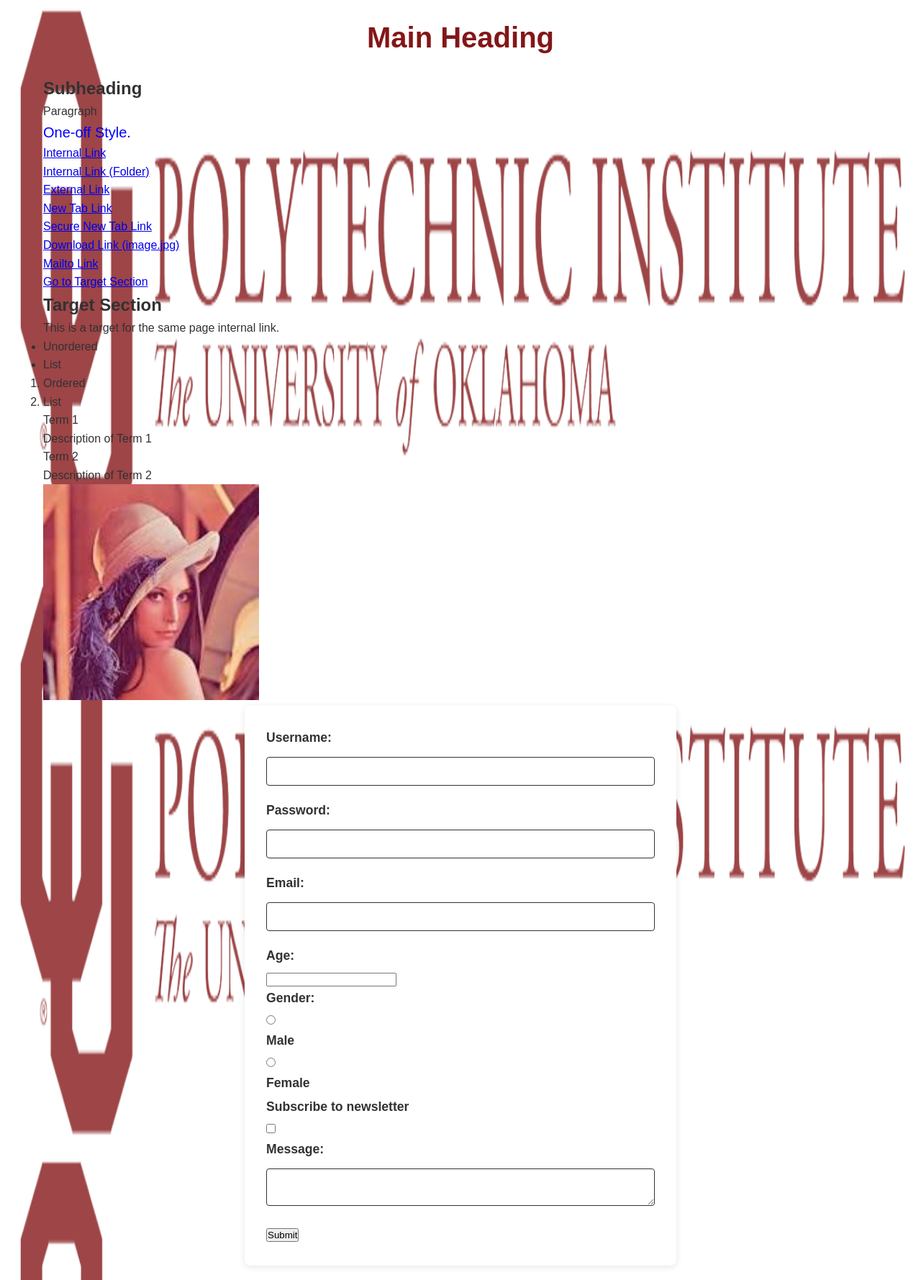
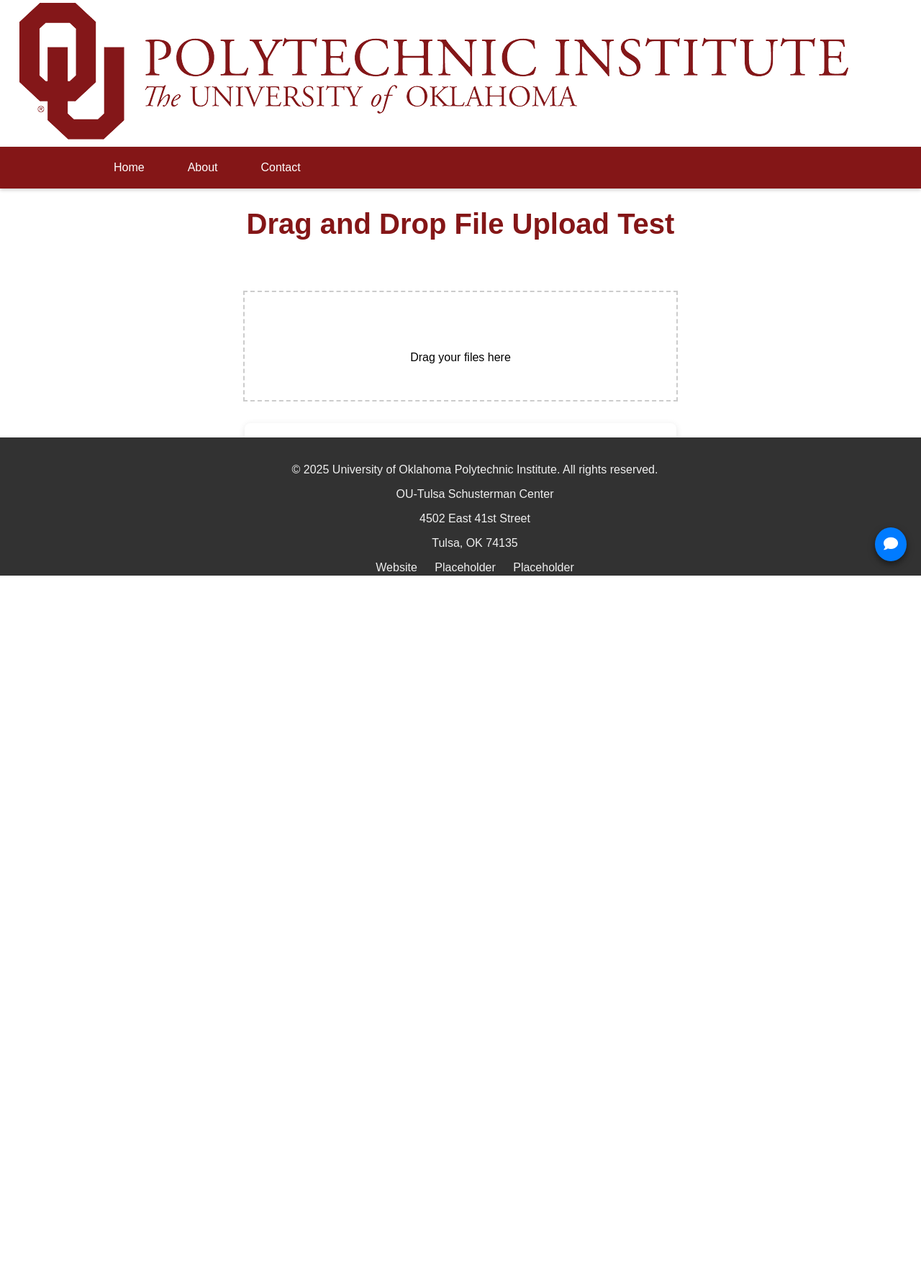
Before and after one commit to usernamesarehardman/web_application, a Flask app: page / in a window 1280 px wide. Shown: the whole page at 72% size. After the commit the page ends 800 px from the top, so only its background shows below. Run offline with Flask 3, Linux system fonts and the light colour scheme.

Commit message:
Massive update, proof of concept complete

```diff
--- a/app.py
+++ b/app.py
@@ -1,10 +1,39 @@
-from flask import Flask, render_template
+import os
+from flask import Flask, request, render_template
 
-app = Flask(__name__)
+# Initialize the Flask app
+app = Flask(__name__,
+            static_folder='static',
+            template_folder='templates')
+
+# Configure upload folder
+app.config['UPLOAD_FOLDER'] = 'uploads'
 
 @app.route('/')
 def home():
     return render_template('index.html')
 
+@app.route('/uploads', methods=['POST'])
+def upload_file():
+    # Check if a file was sent with the request
+    if 'file' not in request.files:
+        return 'No file part', 400
+
+    file = request.files['file']
+    # Check if the file has a name
+    if file.filename == '':
+        return 'No selected file', 400
+
+    # Define the upload path and save the file
+    upload_path = os.path.join(app.config['UPLOAD_FOLDER'], file.filename)
+
+    # Ensure the uploads directory exists
+    if not os.path.exists(app.config['UPLOAD_FOLDER']):
+        os.makedirs(app.config['UPLOAD_FOLDER'])
+
+    # Save the file
+    file.save(upload_path)
+    return 'File uploaded successfully!'
+
 if __name__ == '__main__':
     app.run(debug=True)
--- a/static/css/style.css
+++ b/static/css/style.css
@@ -1,67 +1,131 @@
-/*
-!!!OU Official Colors!!!
-Primary: Oklahoma Crimson - #841617
-Neutrals: Black - #000000, Dark Gray - #323232, Light Gray - #f0f0f0, White - #ffffff
-Accents: Dark Crimson - #4e0002, Sky - #bcdceb, Leaf - #8ca57d, Stone - #beb4a5
-*/
+/* OU Official Colors */
+/* Primary: Oklahoma Crimson - #841617 */
+/* Neutrals: Black - #000000, Dark Gray - #323232, Light Gray - #f0f0f0, White - #ffffff */
+/* Accents: Dark Crimson - #4e0002, Sky - #bcdceb, Leaf - #8ca57d, Stone - #beb4a5 */
 
-/* Reset some default styles */
-* {
+/* Global Body */
+html, body {
+    font-family: 'Arial', sans-serif;
+    background-color: #ffffff;
+    color: #000000;
     margin: 0;
     padding: 0;
-    box-sizing: border-box;
+    height: 100%;
+    display: flex;
+    flex-direction: column;
+    overflow-x: hidden;
 }
 
-/* Body styling */
-body {
-    font-family: 'Arial', sans-serif;
-    background-color: #f0f0f0; /* Light Gray */
-    color: #323232; /* Dark Gray */
-    line-height: 1.6;
-    padding: 20px;
-    max-width: 1200px;
-    margin: 0 auto;
-
-    /* Transparent PNG background */
-    background:
-        /* DIY opacity filter for logo using double gradient */
-        linear-gradient(rgb(255, 255, 255, 0.2), rgb(255, 255, 255, 0.2)),
-        url('backgrounds/OUPI logo.png');
-    background-size: 100% auto;
-    background-position: center center;
-    background-repeat: no-repeat;
-    background-attachment: fixed; /* Parallax effect */
-}
-
-/* Header */
 h1 {
     font-size: 2.5em;
-    color: #841617; /* Oklahoma Crimson */
+    color: #841617;
     text-align: center;
     margin-bottom: 20px;
 }
 
-/* Form container */
+/* Logo */
+.logo-container {
+    padding: 25px;
+}
+
+.logo-container img {
+    height: 50px;
+}
+
+/* Navbar */
+.navbar {
+    background-color: #841617;
+    padding: 10px 0;
+    width: 100%;
+    position: sticky;
+    top: 0;
+    z-index: 999;
+    box-shadow: 0 2px 5px rgba(0, 0, 0, 0.2);
+}
+
+.navbar ul {
+    list-style-type: none;
+    padding: 0;
+    margin: 0;
+    display: flex;
+    justify-content: center;
+}
+
+.navbar ul li {
+    margin: 0 15px;
+    padding: 0;
+}
+
+.navbar ul li a {
+    text-decoration: none;
+    color: #ffffff;
+    padding: 10px 15px;
+    display: block;
+}
+
+.navbar ul li a:hover {
+    background-color: #ffffff;
+    color: #841617;
+}
+
+@media (min-width: 1024px) {
+    .navbar ul {
+        justify-content: flex-start; /* Align the links to the left */
+        margin-left: 10%; /* Adds a gap from the left */
+    }
+}
+
+/* Main */
+main {
+    padding: 20px;
+    margin-left: 20% auto;
+    flex: 1;
+}
+
+/* Drop box */
+#drop-area {
+    width: 600px;
+    height: 150px;
+    border: 2px dashed #ccc;
+    text-align: center;
+    line-height: 150px;
+    margin: 50px auto;
+    cursor: pointer;
+    margin-left: auto;
+    margin-right: auto
+}
+
+#drop-area.dragging {
+    border-color: #000;
+}
+
+button {
+    display: block;
+    margin: 20px auto;
+}
+
+/* Forms */
 form {
-    background-color: #ffffff; /* White */
+    background-color: #ffffff;
     padding: 30px;
     border-radius: 8px;
     box-shadow: 0 2px 10px rgba(0, 0, 0, 0.1);
-    width: 100%;
-    max-width: 600px;
+    box-sizing: border-box;
+    width: 600px;
+    max-width: 100%;
     margin: 0 auto;
+    margin-left: auto;
+    margin-right: auto
 }
 
-/* Label styles */
 label {
     font-weight: bold;
     margin-bottom: 5px;
     display: block;
     font-size: 1.1em;
-    color: #323232; /* Dark Gray */
+    color: #f0f0f0;
 }
 
-/* Input and text area styling */
 input[type="text"],
 input[type="email"],
 input[type="password"],
@@ -70,26 +134,24 @@
     width: 100%;
     padding: 10px;
     margin: 8px 0 20px 0;
-    border: 1px solid #323232; /* Dark Gray */
+    border: 1px solid #323232;
     border-radius: 4px;
     font-size: 1em;
     transition: border-color 0.3s ease;
 }
 
-/* Focus effect for input fields */
 input[type="text"]:focus,
 input[type="email"]:focus,
 input[type="password"]:focus,
 textarea:focus,
 select:focus {
-    border-color: #841617; /* Oklahoma Crimson */
+    border-color: #841617;
     outline: none;
 }
 
-/* Submit button styling */
 input[type="submit"] {
-    background-color: #841617; /* Oklahoma Crimson */
-    color: #ffffff; /* White */
+    background-color: #841617;
+    color: #ffffff;
     border: none;
     padding: 10px 20px;
     font-size: 1.2em;
@@ -99,15 +161,167 @@
     transition: background-color 0.3s ease;
 }
 
-/* Submit button hover effect */
 input[type="submit"]:hover {
-    background-color: #4e0002; /* Dark Crimson */
+    background-color: #4e0002;
 }
 
-/* Checkbox and radio button styling */
 input[type="checkbox"],
 input[type="radio"] {
     margin-right: 10px;
+}
+
+/* Floating Contact Button (SMS Icon) */
+.floating-contact-button {
+    position: fixed;
+    bottom: 20px;
+    right: 20px;
+    background-color: #007bff;
+    border-radius: 50%;
+    padding: 12px;
+    color: #ffffff;
+    font-size: 20px;
+    cursor: pointer;
+    z-index: 9999;
+    box-shadow: 0 4px 10px rgba(0, 0, 0, 0.5);
+    transition: all 0.3s ease;
+}
+
+.floating-contact-button:hover {
+    background-color: #0056b3;
+}
+
+/* Floating Contact Form */
+.floating-contact-form {
+    position: fixed;
+    bottom: 80px;
+    right: 20px;
+    background-color: #1f1f1f;
+    border-radius: 10px;
+    padding: 20px;
+    width: 300px;
+    display: none; /* Initially hidden */
+    box-shadow: 0 4px 10px rgba(0, 0, 0, 0.5);
+    z-index: 9998;
+    transition: all 0.3s ease;
+}
+
+.floating-contact-form input,
+.floating-contact-form textarea,
+.floating-contact-form button {
+    width: 100%;
+    padding: 10px;
+    margin-bottom: 10px;
+    border-radius: 5px;
+    box-sizing: border-box;
+    background-color: #333;
+    color: #ffffff;
+}
+
+.floating-contact-form input,
+.floating-contact-form textarea {
+    margin-left: 0;
+    margin-right: 0;
+}
+
+.floating-contact-form button {
+    background-color: #007bff;
+    color: #ffffff;
+    font-size: 14px;
+    cursor: pointer;
+}
+
+.floating-contact-form button:hover {
+    background-color: #0056b3;
+}
+
+.floating-contact-form textarea {
+    height: 120px;
+    resize: none;
+}
+
+/* Floating Contact Button (SMS Icon) */
+.floating-contact-button {
+    position: fixed;
+    bottom: 20px;
+    right: 20px;
+    background-color: #007bff;
+    border-radius: 50%;
+    padding: 12px;
+    color: #ffffff;
+    font-size: 20px;
+    cursor: pointer;
+    z-index: 9999;
+    box-shadow: 0 4px 10px rgba(0, 0, 0, 0.5);
+    transition: all 0.3s ease;
+}
+
+.floating-contact-button:hover {
+    background-color: #0056b3;
+}
+
+/* Back to Top Button */
+.back-to-top {
+    position: fixed;
+    bottom: 90px;
+    left: 50%;
+    width: 50px;
+    height: 50px;
+    background-color: #ffffff;
+    border: 2px solid black;
+    border-radius: 50%;
+    display: flex;
+    justify-content: center;
+    align-items: center;
+    cursor: pointer;
+    box-shadow: 0 4px 6px rgba(0, 0, 0, 0.2);
+    transition: opacity 0.3s, transform 0.3s;
+    opacity: 0; /* Initially hidden */
+    visibility: hidden; /* Prevent interaction when hidden */
+}
+
+.back-to-top:hover {
+    transform: scale(1.1);
+    background-color: #0056b3;
+}
+
+.back-to-top.visible {
+    opacity: 1;
+    visibility: visible;
+}
+
+/* Footer */
+footer {
+    background-color: #323232;
+    color: #f0f0f0;
+    padding: 20px;
+    text-align: center;
+    width: 100%;
+    position: relative;
+    margin-top: auto;
+    bottom: 0;
+}
+
+.social-links a {
+    color: #f0f0f0;
+    margin: 0 10px;
+    text-decoration: none;
+    text-align: center;
+}
+
+.social-links a:hover {
+    color: #ffffff;
+}
+
+/* Icons are currently not used */
+footer .social-icons a {
+    margin: 0 15px;
+    font-size: 25px;
+    color: #f0f0f0;
+    transition: color 0.3s ease;
+}
+
+footer .social-icons a:hover {
+    color: #ffffff;
 }
 
 /* Responsive Design */
--- /dev/null
+++ b/static/js/script.js
@@ -0,0 +1,130 @@
+const dropArea = document.getElementById('drop-area');
+const fileInput = document.getElementById('file-input');
+const browseBtn = document.getElementById('browse-btn');
+const uploadBtn = document.getElementById('upload-btn');
+const fileNameDisplay = document.getElementById('file-name-display');
+const form = document.getElementById('upload-form');
+
+// Prevent default drag behaviors
+dropArea.addEventListener('dragover', (event) => {
+    event.preventDefault();
+    dropArea.classList.add('dragging');
+});
+
+dropArea.addEventListener('dragleave', () => {
+    dropArea.classList.remove('dragging');
+});
+
+dropArea.addEventListener('drop', (event) => {
+    event.preventDefault();
+    dropArea.classList.remove('dragging');
+    const files = event.dataTransfer.files;
+    if (files.length > 0) {
+        fileInput.files = files;
+        updateFileNameDisplay(files[0]);
+    }
+});
+
+// Open file dialog when clicking the Browse button
+browseBtn.addEventListener('click', () => {
+    fileInput.click();
+});
+
+// Set file input value when files are selected manually
+fileInput.addEventListener('change', () => {
+    if (fileInput.files.length > 0) {
+        updateFileNameDisplay(fileInput.files[0]);
+    }
+});
+
+// Update the file name display and enable the upload button
+function updateFileNameDisplay(file) {
+    fileNameDisplay.textContent = `Selected file: ${file.name}`;
+    uploadBtn.disabled = false;
+}
+
+// Optional: Add a submit handler if needed to show an upload confirmation
+form.addEventListener('submit', (event) => {
+    event.preventDefault();
+    const formData = new FormData(form);
+    fetch('/uploads', {
+        method: 'POST',
+        body: formData,
+    })
+    .then(response => response.text())
+    .then(message => alert(message))
+    .catch(error => console.error('Error:', error));
+});
+
+// Smooth Scrolling for navbar links
+document.querySelectorAll('nav a').forEach(anchor => {
+    anchor.addEventListener('click', function (e) {
+        const linkUrl = new URL(this.href, window.location.href); // Get absolute URL
+        const currentPageUrl = new URL(window.location.href); // Get current page URL
+
+        if (linkUrl.origin === currentPageUrl.origin && linkUrl.pathname === currentPageUrl.pathname && linkUrl.hash) {
+            e.preventDefault(); // Stop default link behavior
+
+            const section = document.querySelector(linkUrl.hash); // Select section
+            if (section) {
+                section.scrollIntoView({ behavior: 'smooth' }); // Smooth scroll
+            } else {
+                console.warn('Section not found for hash:', linkUrl.hash);
+            }
+        } else {
+            // Allow default behavior for different page links
+            console.log(`Navigating to different page: ${linkUrl.href}`);
+        }
+    });
+});
+
+// Back to Top Button Functionality
+const backToTopButton = document.getElementById('backToTop');
+
+window.addEventListener('scroll', () => {
+    if (window.scrollY > 300) {
+        backToTopButton.classList.add('visible');
+    } else {
+        backToTopButton.classList.remove('visible');
+    }
+});
+
+backToTopButton.addEventListener('click', () => {
+    window.scrollTo({ top: 0, behavior: 'smooth' });
+});
+
+// Toggle visibility of the floating contact form
+document.querySelector('.floating-contact-button').addEventListener('click', function() {
+    var form = document.querySelector('.floating-contact-form');
+
+    // Toggle form visibility
+    if (form.style.display === 'none' || form.style.display === '') {
+        form.style.display = 'block';  // Show the form
+    } else {
+        form.style.display = 'none';  // Hide the form
+    }
+});
+
+// Nav bar hide on scroll down, show on scroll up
+let lastScrollPosition = 0;
+const header = document.querySelector('header');
+let ticking = false;
+
+window.addEventListener('scroll', () => {
+    if (!ticking) {
+        window.requestAnimationFrame(() => {
+            const currentScrollPosition = window.scrollY;
+
+            if (currentScrollPosition > lastScrollPosition) {
+                header.style.transform = 'translateY(-100%)';
+            } else {
+                header.style.transform = 'translateY(0)';
+            }
+
+            lastScrollPosition = currentScrollPosition;
+            ticking = false;
+        });
+
+        ticking = true;
+    }
+});
--- a/templates/index.html
+++ b/templates/index.html
@@ -1,102 +1,80 @@
 <!DOCTYPE html>
 <html lang="en">
 <head>
-    <!--Metadata-->
+    <!-- Metadata -->
     <meta charset="UTF-8">
     <meta name="viewport" content="width=device-width, initial-scale=1.0">
-    <title>Title</title>
+    <title>OUPI Web Application Testing Environment</title>
 
-    <!--Import Style from static/css/style.css-->
+    <!-- Import Style from static/css/style.css -->
     <link rel="stylesheet" href="{{ url_for('static', filename='css/style.css') }}">
+    <!-- IDK if we can use this? -->
+    <link href="https://cdnjs.cloudflare.com/ajax/libs/font-awesome/5.15.4/css/all.min.css" rel="stylesheet">
 </head>
 <body>
-    <!--Text-->
-    <h1>Main Heading</h1>
-    <h2>Subheading</h2>
-    <p>Paragraph</p>
+    <!-- Header / Navigation -->
+    <div class="logo">
+        <img src="/static/images/oupi_logo.png" alt="OUPI Logo">
+    </div>
 
-    <!--One-off Style-->
-    <p style="color: blue; font-size: 20px;">One-off Style.</p>
+    <nav class="navbar">
+        <ul>
+            <li><a href="https://www.ou.edu/polytechnic" target="_blank" rel="noopener noreferrer">Home</a></li>
+            <li><a href="#">About</a></li> <!-- not functional - no existing page)-->
+            <li><a href="#">Contact</a></li> <!-- not functional - no existing page)-->
+        </ul>
+    </nav>
 
-    <!--Links-->
-    <p><a href="http://127.0.0.1:5000/">Internal Link</a></p>
-    <p><a href="static/image.jpg">Internal Link (Folder)</a></p>
-    <p><a href="https://www.example.com">External Link</a></p>
-    <p><a href="https://www.example.com" target="_blank">New Tab Link</a></p>
-    <p><a href="https://www.example.com" target="_blank" rel="noopener noreferrer">Secure New Tab Link</a></p>
-    <p><a href="static/image.jpg" download>Download Link (image.jpg)</a></p>
-    <p><a href="mailto:example@example.com">Mailto Link</a></p>
-    <p><a href="#target">Go to Target Section</a></p>
+    <!-- Drag and Drop -->
+    <h1>Drag and Drop File Upload Test</h1>
+    <div id="drop-area">
+        <p>Drag your files here</p>
+        <form id="upload-form" action="/uploads" method="POST" enctype="multipart/form-data">
+            <input type="file" id="file-input" name="file" style="display: none;" />
+            <button type="button" id="browse-btn">Browse Files</button>
+            <button type="submit" id="upload-btn" disabled>Upload</button>
+        </form>
+        <!-- Display the selected file name -->
+        <div id="file-name-display" style="margin-top: 20px; font-weight: bold;"></div>
+    </div>
 
-    <!--Target-->
-    <h2 id="target">Target Section</h2>
-    <p>This is a target for the same page internal link.</p>
+    <!-- Back to Top Button -->
+    <button id="backToTop" class="back-to-top">
+        <svg xmlns="http://www.w3.org/2000/svg" viewBox="0 0 24 24" width="40" height="40" fill="none" stroke="black" stroke-width="2.5" stroke-linecap="round" stroke-linejoin="round">
+            <polyline points="6 16 12 8 18 16"></polyline>
+        </svg>
+    </button>
 
-    <!--Lists-->
-    <!--Use when the order of items does not matter-->
-    <ul>
-        <li>Unordered</li>
-        <li>List</li>
-    </ul>
-    <!--Use when the order of items is important-->
-    <ol>
-        <li>Ordered</li>
-        <li>List</li>
-    </ol>
-    <!--Use when you need to list terms and their definitions-->
-    <dl>
-        <dt>Term 1</dt>
-        <dd>Description of Term 1</dd>
-        <dt>Term 2</dt>
-        <dd>Description of Term 2</dd>
-    </dl>
+    <!-- Floating Contact Button -->
+    <div class="floating-contact-button">
+        <i class="fas fa-comment"></i> <!-- Font Awesome SMS Icon -->
+    </div>
 
-    <!--Images-->
-    <img src="static/image.jpg" alt="Description" width="300">
+    <!-- Floating Contact Form (not functional - no backend) -->
+    <div class="floating-contact-form">
+        <form action="process.php" method="POST">
+            <input type="text" name="name" placeholder="Your Name" required>
+            <input type="email" name="email" placeholder="Your Email" required>
+            <textarea name="message" placeholder="Your Message" required></textarea>
+            <button type="submit">Send Message</button>
+        </form>
+    </div>
 
-    <!--Forms-->
-    <form id=form1, action="submit.html" method="POST">
-        <!-- Text Input -->
-        <label for="username">Username:</label>
-        <input type="text" id="username" name="username" required>
-
-        <!-- Password Input -->
-        <label for="password">Password:</label>
-        <input type="password" id="password" name="password" required>
-
-        <!-- Email Input -->
-        <label for="email">Email:</label>
-        <input type="email" id="email" name="email" required>
-
-        <!-- Number Input -->
-        <label for="age">Age:</label>
-        <input type="number" id="age" name="age">
-
-        <!-- Radio Buttons -->
-        <label for="gender">Gender:</label>
-        <input type="radio" id="male" name="gender" value="male">
-        <label for="male">Male</label>
-        <input type="radio" id="female" name="gender" value="female">
-        <label for="female">Female</label>
-
-        <!-- Checkbox -->
-        <label for="newsletter">Subscribe to newsletter</label>
-        <input type="checkbox" id="newsletter" name="newsletter">
-
-        <!-- Textarea -->
-        <label for="message">Message:</label>
-        <textarea id="message" name="message"></textarea>
-
-        <!-- Submit Button -->
-        <button type="submit">Submit</button>
-    </form>
-
-    <!--Scripts-->
-    <script>
-        document.getElementById('form1').addEventListener('submit', function(event) {
-            event.preventDefault(); // Prevent the default form submission
-            window.location.href = 'submit.html'; // Redirect to thank you page
-        });
-    </script>
+    <!-- Footer -->
+    <footer>
+        <p>&copy; <span id="year"></span> University of Oklahoma Polytechnic Institute. All rights reserved.</p>
+        <script>
+             document.getElementById('year').textContent = new Date().getFullYear();
+        </script>
+        <p>OU-Tulsa Schusterman Center</p>
+        <p>4502 East 41st Street</p>
+        <p>Tulsa, OK 74135</p>
+        <div class="social-links">
+            <a href="https://www.ou.edu/polytechnic" target="_blank" rel="noopener noreferrer">Website</a>
+            <a href="https://example.com" target="_blank" rel="noopener noreferrer">Placeholder</a>
+            <a href="https://example.com" target="_blank" rel="noopener noreferrer">Placeholder</a>
+        </div>
+    </footer>
+    <script src="{{ url_for('static', filename='js/script.js') }}"></script>
 </body>
 </html>
--- a/templates/submit.html
+++ b/templates/submit.html
@@ -1,3 +1,4 @@
+<!-- This is currently not being used -->
 <!DOCTYPE html>
 <html lang="en">
 <head>
@@ -13,7 +14,7 @@
             padding: 50px;
         }
         h1 {
-            color: #841617; /* Oklahoma Crimson */
+            color: #841617;
         }
         p {
             font-size: 18px;
```
Also changed, not shown: requirements.txt (added, +14 -0 lines), templates/example_index.html (added, +103 -0 lines), README.md, static/images/image.jpg (renamed from static/image.jpg), static/images/oupi_logo.png (renamed from static/css/backgrounds/OUPI logo.png), 2 other files.
